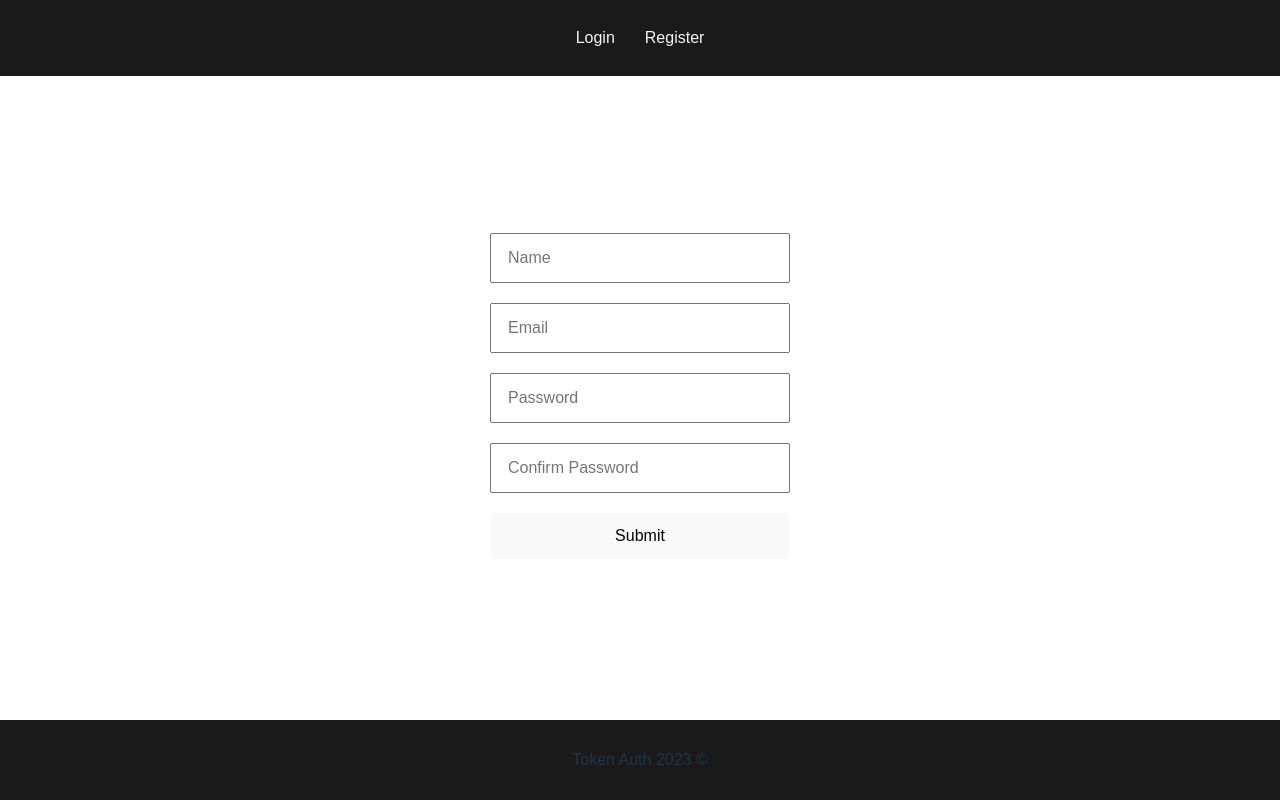
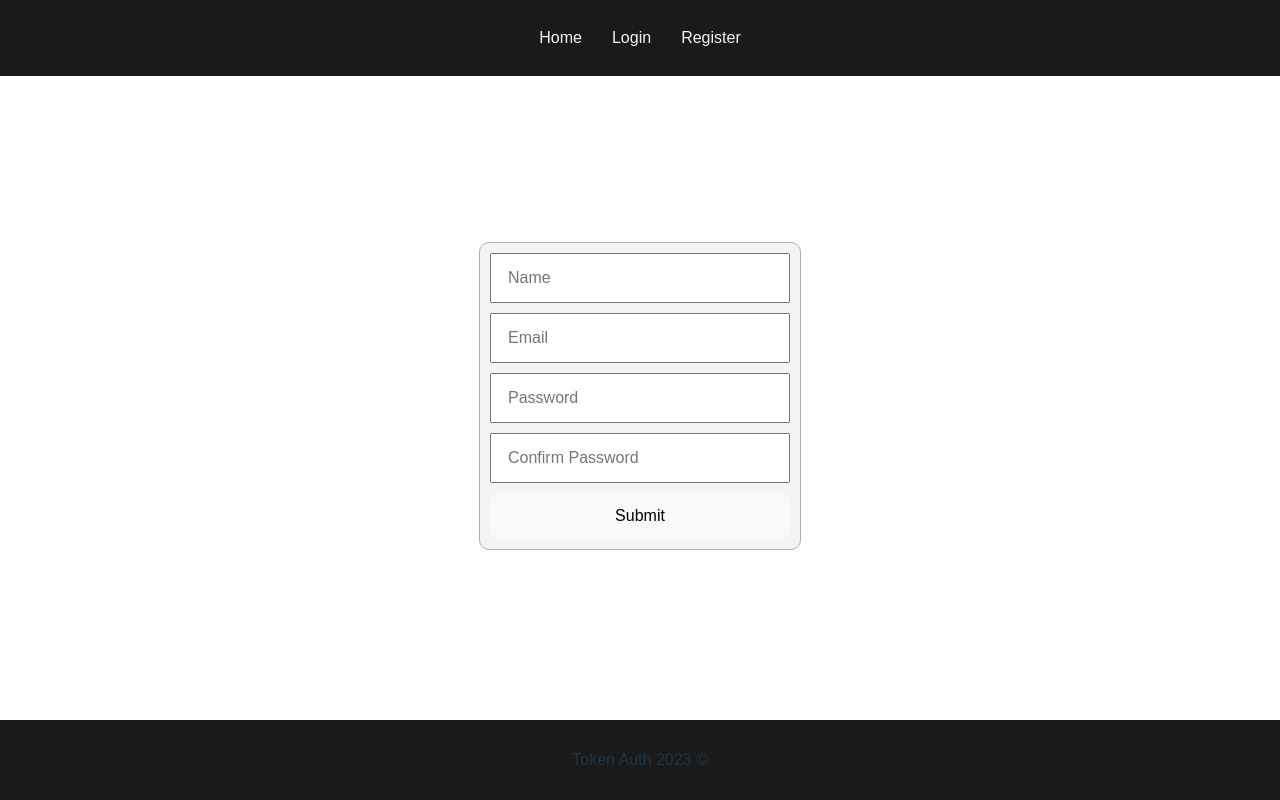
Before and after one commit to BharathxD/REST-Client, a React (Vite) app: page /register in a window 1280 px wide. Built offline with nearby package versions, Linux system fonts and the light colour scheme.

Commit message:
Created a useHTTP handler function to make fetch requests

```diff
--- a/src/layout/Nav/Nav.module.css
+++ b/src/layout/Nav/Nav.module.css
@@ -9,11 +9,13 @@
   display: flex;
   justify-content: center;
   align-items: center;
+  font-size: 1rem;
   flex-direction: row;
   gap: 30px;
 }
 
 a {
+  font-weight: 500;
   color: #f4f4f4;
   text-transform: capitalize;
   text-decoration: none;
--- a/src/layout/Nav/Nav.tsx
+++ b/src/layout/Nav/Nav.tsx
@@ -5,6 +5,14 @@ const Nav = () => {
   return (
     <nav className={classes.nav}>
       <ul>
+        <li>
+          <NavLink
+            to="/"
+            className={(isActive) => (isActive ? classes.active : undefined)}
+          >
+            Home
+          </NavLink>
+        </li>
         <li>
           <NavLink
             to="/login"
--- a/src/login/Login.module.css
+++ b/src/login/Login.module.css
@@ -16,11 +16,13 @@
 }
 
 form {
-  padding: 25px;
   height: max-content;
   text-align: center;
+  border: 1px solid #adadad;
+  background-color: #adadad23;
+  border-radius: 10px;
 }
 
 .form-validation {
-  margin-bottom: 20px;
+  margin-bottom: 10px;
 }
--- a/src/register/Register.module.css
+++ b/src/register/Register.module.css
@@ -12,11 +12,11 @@
 }
 
 form {
-  padding: 25px;
+  padding: 10px;
   height: max-content;
   text-align: center;
 }
 
 .form-validation {
-  margin-bottom: 20px;
+  margin-bottom: 10px;
 }
```
Also changed, not shown: src/hooks/useHTTP.ts (added, +49 -0 lines), src/register/registerUser.ts (added).
